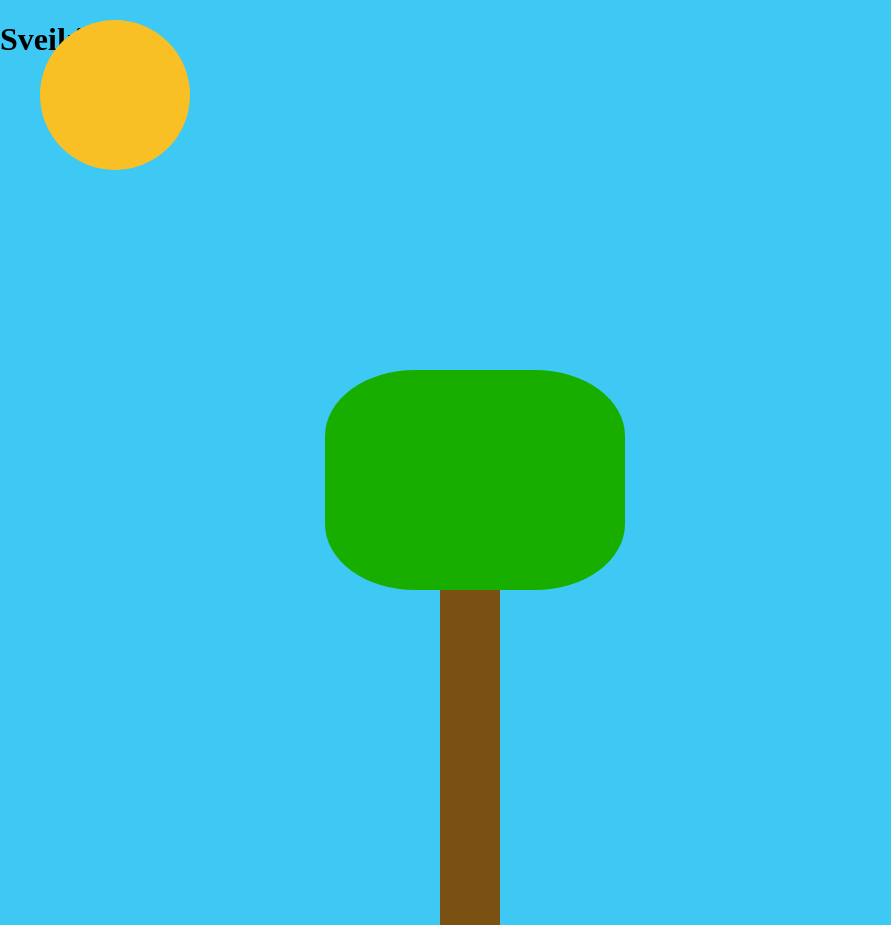
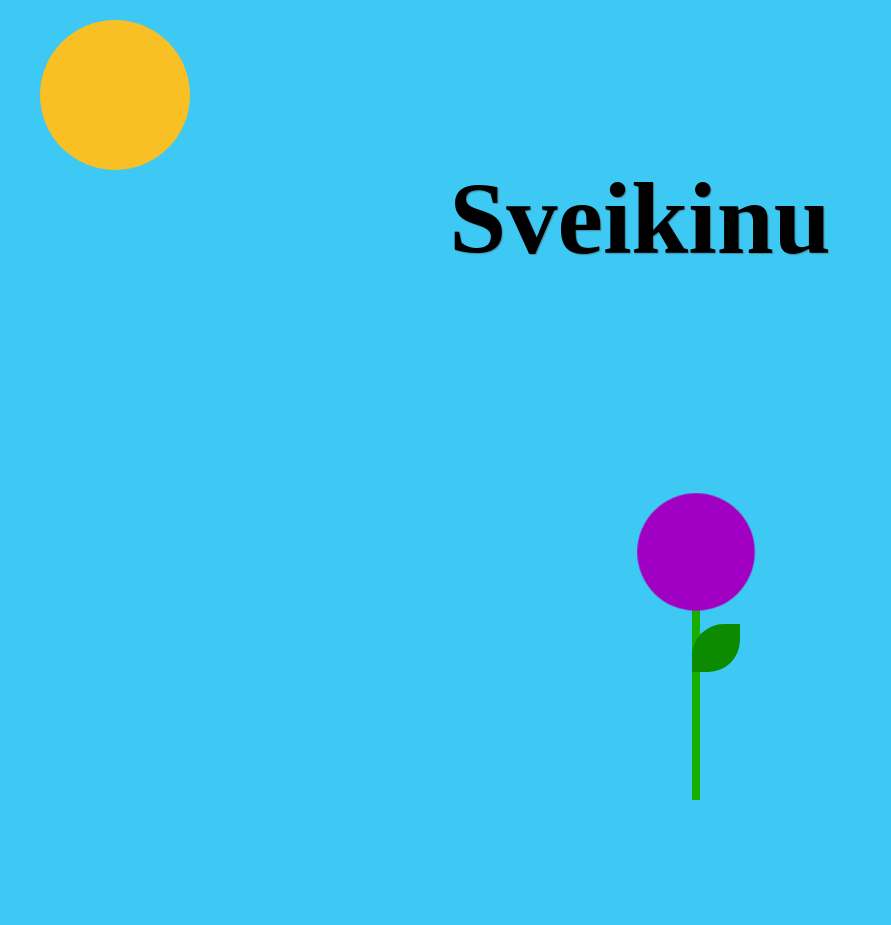
Before and after one commit to DovydasNavickas0/sass-animation, a plain HTML site: page index.html in a window 1280 px wide. Shown: the whole page, without its empty margins (0-891 px from the left). After the commit the page ends 800 px from the top, so only its background shows below. Drawn offline with Linux system fonts and the light colour scheme.

Commit message:
Add files via upload

```diff
--- a/index.html
+++ b/index.html
@@ -11,13 +11,11 @@
 <body>
     <div class="container">
         <div class="sun slidein"></div>
-        <h1 class="fade_in">Sveikinu</h1>
-        <div class="tree">
-            <div class="bark grow"></div>
-            <div class="leafs grow"></div>
-            <div class="apple fadein"></div>
+        <h1 class="fadein">Sveikinu</h1>
+        <div class="flower">
+            <div class="flower_head grow-12 pulse"></div>
+            <div class="flower_stem grow-12"></div>
         </div>
-        </section>
     </div>
 </body>
 </html>
--- a/styles/_var.scss
+++ b/styles/_var.scss
@@ -1,5 +1,5 @@
 $blue: #3DC9F3;
-$apple: #BD0404;
 $sun: #F9C025;
-$bark: #7B5113;
-$leafs: #18AE00;
+$purple: #a100c2;
+$lightgreen: #18AE00;
+$darkgreen: #0C8A00;
--- a/styles/main.scss
+++ b/styles/main.scss
@@ -8,7 +8,6 @@ body{
 
 .container{
     height: 100%;
-}
 
     .sun{
         position: absolute;
@@ -30,33 +29,70 @@ body{
         100% { transform: translate(0); }
     }
 
-.bark{
+    .flower {
         position: absolute;
-    height: 350px;
-    width: 60px;
-    background-color: $bark;
-    bottom: -25px;
-    left: 440px;
+        display: flex;
+        flex-direction: column;
+        align-items: center;
+        left: 50%;
+        bottom: 0%;
+
+        &_head{
+            height: 7rem;
+            width: 7rem;
+            background-color: $purple;
+            border-radius: 50%;
         }
 
-.leafs{
-    position: absolute;
-    height: 220px;
-    width: 300px;
-    border-radius: 30%;
-    background-color:  $leafs;
-    bottom: 310px;
-    left: 325px;
+        &_stem{
+            height: 12rem;
+            width: 0.5rem;
+            max-height: 0;
+            background-color: $lightgreen;
+
+            &::after{
+                content: '';
+                margin-left: 0.5;
+                margin-top: 1rem;
+                width: 3em;
+                height: 3em;
+                display: block;
+                background: $darkgreen;
+                border-radius: 2em 0 2em 0em;
+            }
         }
 
-.grow{
-    transform: translateY(100px);
-    animation: grow 10s ease-out ;
+        .grow-12{
+            animation: grow-12 2s 0.5s ease-in-out forwards ;
+        }
+        @keyframes grow-12 {
+            100% {max-height: 14rem; }
+        }
+        .pulse {
+            animation: pulse 1s 0.5s ease-in-out infinite alternate;
+        }
+        @keyframes pulse {
+            0% { transform: scale(1.0);}
+            100% { transform : scale(1.1);}
+        }
     }
 
-
-@keyframes grow {
-    100%{
+    h1{
+        padding-top: 20vh;
+        font-size: 8vw;
+        position: relative;
+        text-align: center;
+        font-weight: bold;
+        text-shadow: 1px 1px 1px hsla(100, 0, 30, 0.5);
+        z-index: 1000;
+        margin: 0;
+    }
+    .fadein {
+        opacity: 0;
+        animation: fadein 1s 2s ease-in forwards;
+    }
+    @keyframes fadein {
+        100% { opacity: 1;}
+    }
 
 }
-}
```
Also changed, not shown: styles/main.css, 1 other file. Lines whose indentation alone changed are shown as unchanged.
